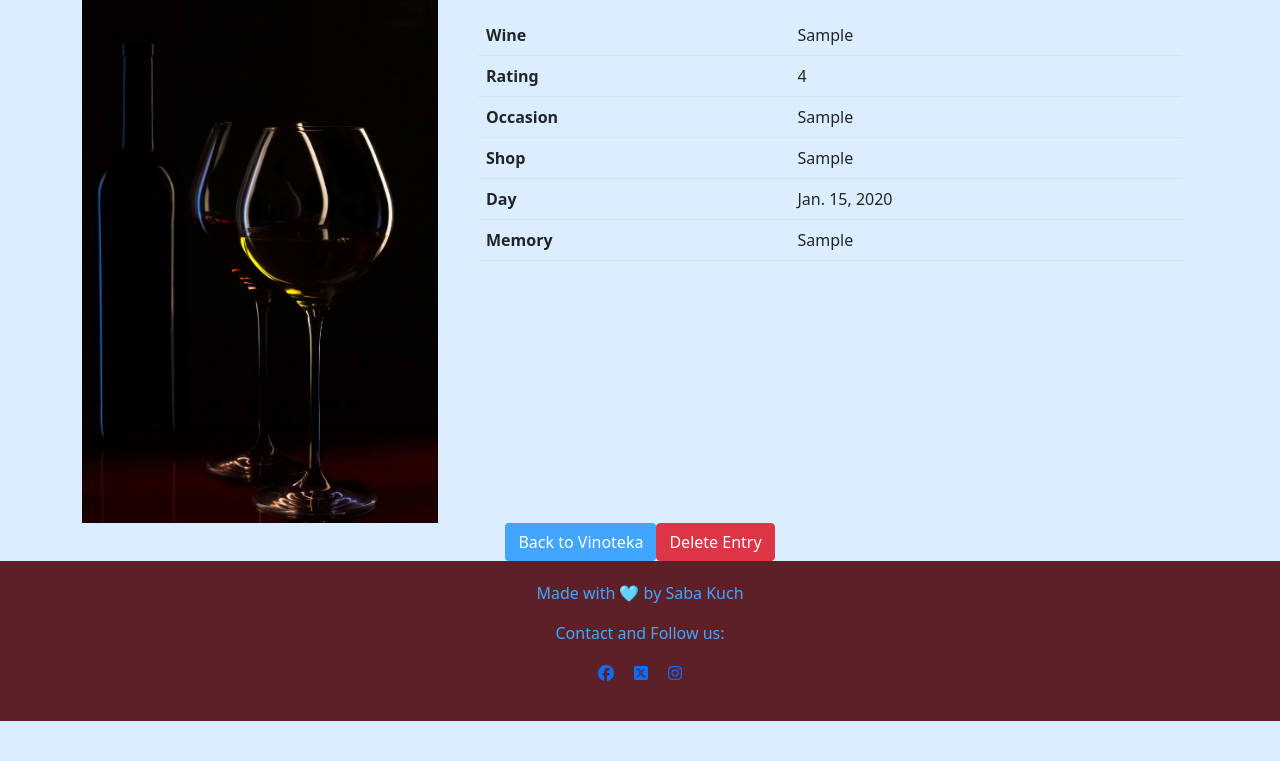
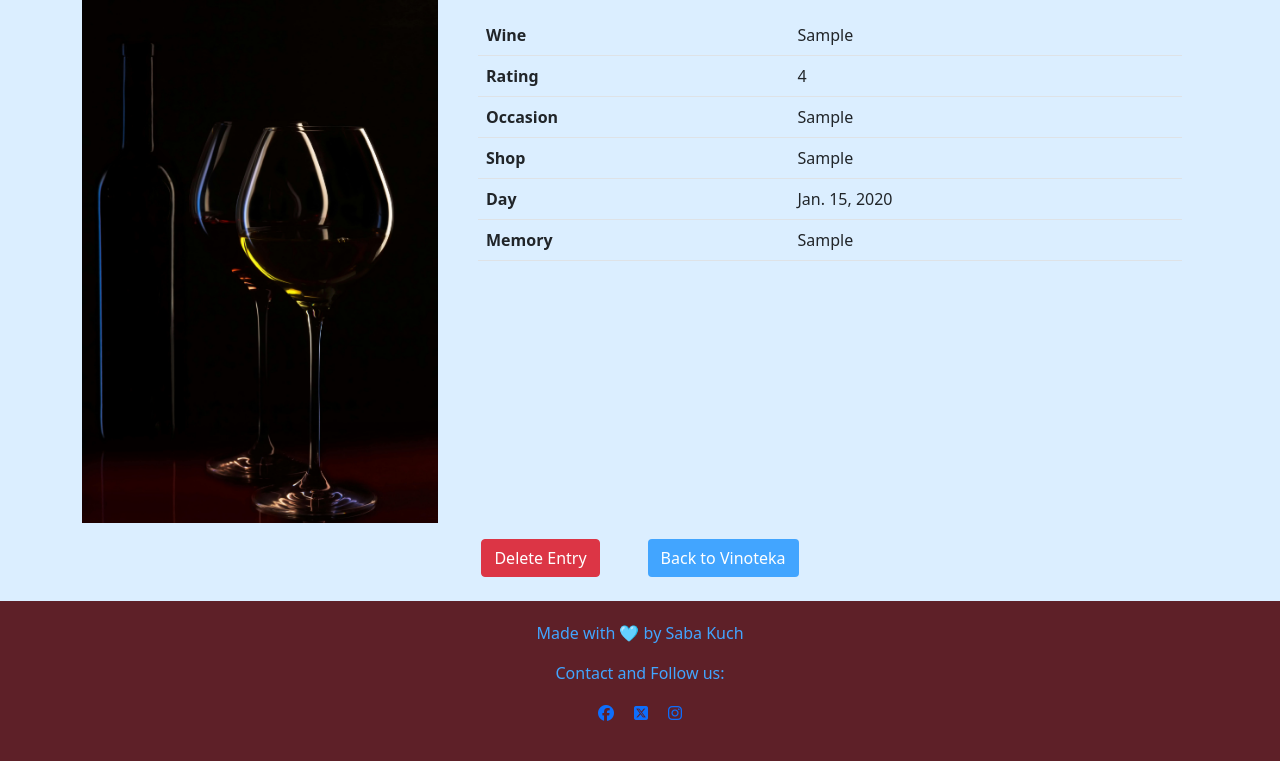
Before and after one commit to zabokaa/vina, a Django app: page /vinoteka/diaries/1/ in a window 1280 px wide. Shown: the part 238-999 px from the top of the page. Before the commit the page ends 959 px from the top, so only its background shows below. Run offline with Django 4.2, Linux system fonts and the light colour scheme; a user stored in the database is signed in; tables that the repository leaves empty hold one stand-in row (values such as "Sample post"); parts of the project's set-up code (start-up, migrations or seed data) failed here and were passed over; some libraries are stand-ins or nearby versions; some web fonts are replaced.

Commit message:
style with bootstrap buttons diary_details

```diff
--- a/vinoteka/templates/vinoteka/diary_detail.html
+++ b/vinoteka/templates/vinoteka/diary_detail.html
@@ -9,7 +9,6 @@
     <div class="col-md-4">
       <img src="{% if diary.image.url %}{{ diary.image.url }}{% else %}{% static 'img/diarydefault.jpg' %}{% endif %}" class="img-fluid" alt="{{ diary.wine }}">
     </div>
-
 
     <!-- Diary details -->
     <div class="col-md-8">
@@ -48,11 +47,11 @@
         </div>
       </div>
     </div>
-  <!-- Navigation Btn -->
-  <div class="d-flex justify-content-center">
-  <a href="{% url 'vinoteka' %}" class="btn btn-signup">Back to Vinoteka</a>
+
+  <!-- Buttons -->
+  <div class="d-flex justify-content-center mt-3 mb-4">
   <!-- Delete Btn an confirmation modal -->
-  <button type="button" class="btn btn-danger" data-bs-toggle="modal" data-bs-target="#deleteModal">
+  <button type="button" class="btn btn-danger me-5" data-bs-toggle="modal" data-bs-target="#deleteModal">
       Delete Entry
     </button>
     <div class="modal fade" id="deleteModal" tabindex="-1" aria-labelledby="deleteModalLabel" aria-hidden="true">
@@ -75,6 +74,8 @@
         </div>
       </div>
     </div>
+    <!-- Navigation Btn -->
+    <a href="{% url 'vinoteka' %}" class="btn btn-signup">Back to Vinoteka</a>
   </div>
 </div>
 </div>
```
